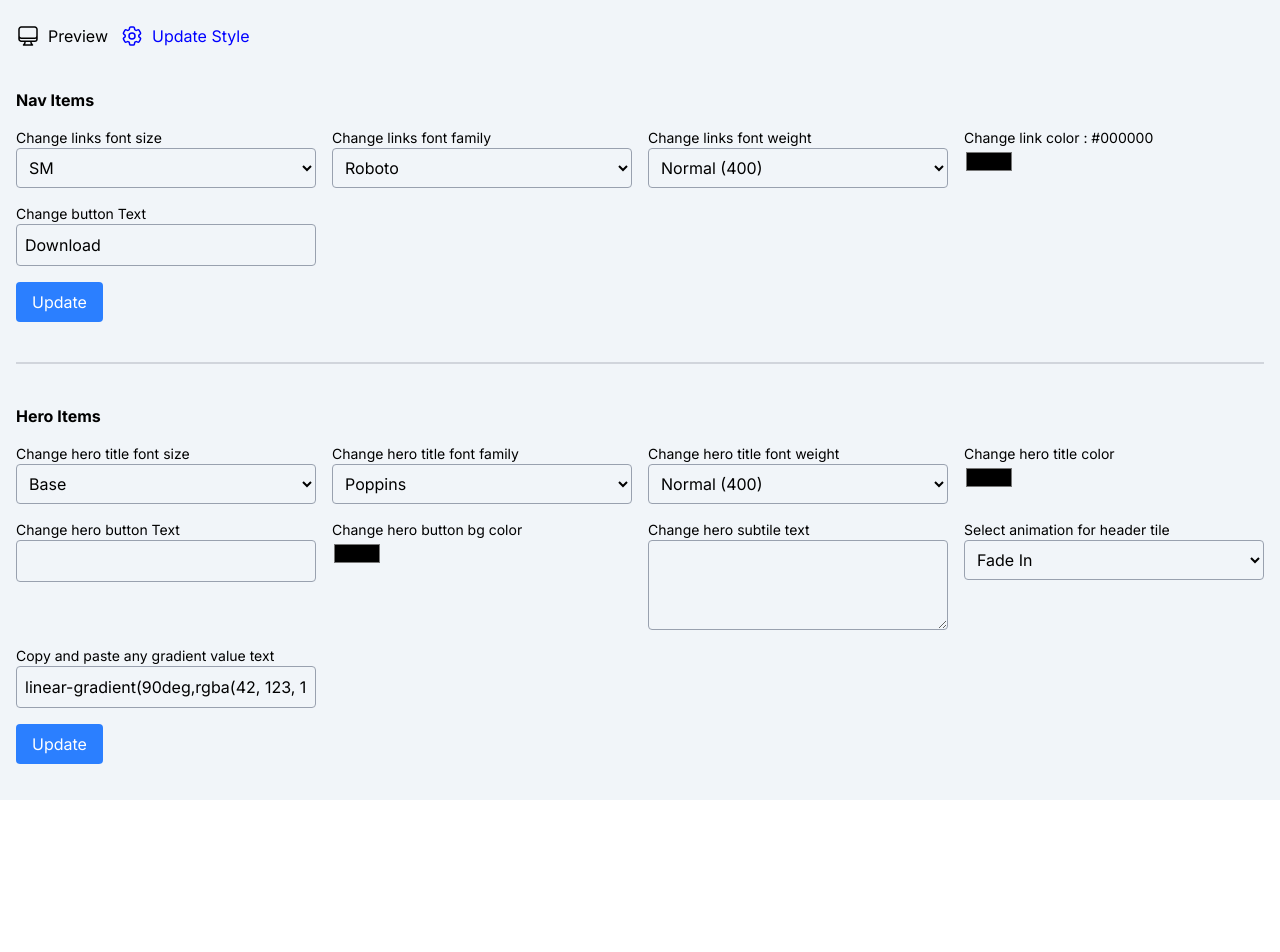
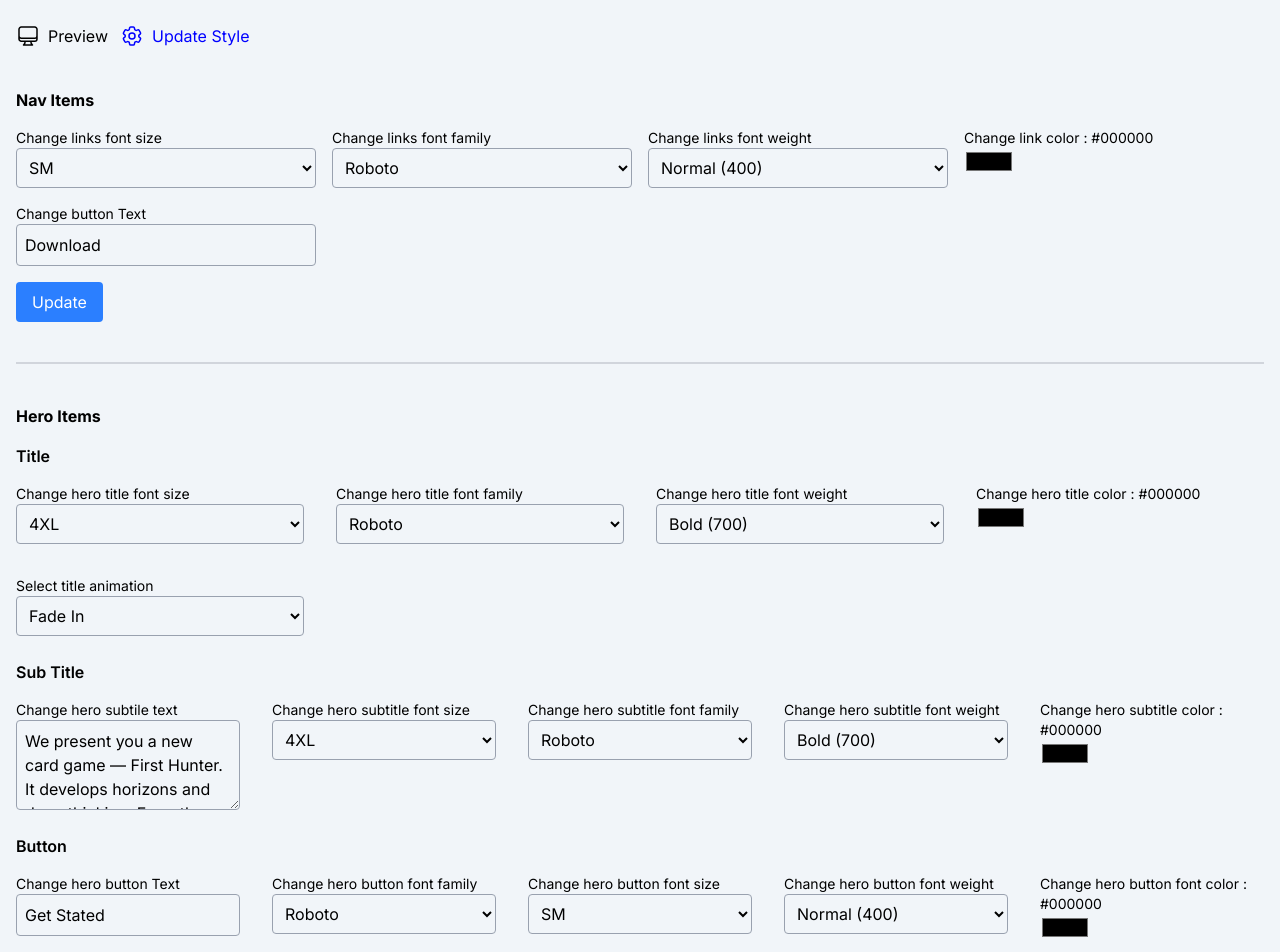
Before and after one commit to shuvo-me/react-headline-widget, a React (Vite) app: page /update-style in a window 1280 px wide. Shown: the top 952 px of the page. Before the commit the page ends 800 px from the top, so only its background shows below. Built offline with nearby package versions, Linux system fonts and the light colour scheme.

Commit message:
fix: updated content json for animation support

```diff
--- a/src/components/UpdateStyle.tsx
+++ b/src/components/UpdateStyle.tsx
@@ -17,7 +17,7 @@ const UpdateStyle = () => {
   }));
 
   const [heroStyles, setHeroStyles] = useState(() => ({
-    ...content.hero,
+    ...hero,
   }));
 
   const handleUpdateNavStyle = () => {
@@ -139,50 +139,301 @@ const UpdateStyle = () => {
 
       <section className="space-y-4">
         <h4 className="font-bold">Hero Items</h4>
-        <div className="grid grid-cols-1 sm:grid-cols-2 md:grid-cols-3 lg:grid-cols-4 gap-4">
+        <div className=" space-y-6">
+          <div className="space-y-4">
+            <h4 className=" font-semibold">Title</h4>
+            <div className="grid grid-cols-1 sm:grid-cols-2 md:grid-cols-3 lg:grid-cols-4 gap-8">
               <InputFontSize
+                value={heroStyles.title.classes.fontSize}
                 label="Change hero title font size"
                 id="hero-title-font-size"
-            onChange={() => {}}
+                onChange={(e) => {
+                  setHeroStyles((prevStyles) => ({
+                    ...prevStyles,
+                    title: {
+                      ...prevStyles.title,
+                      classes: {
+                        ...prevStyles.title.classes,
+                        fontSize: e.target.value,
+                      },
+                    },
+                  }));
+                }}
               />
               <InputFontFamily
+                value={heroStyles.title.classes.fontFamily}
                 label="Change hero title font family"
                 id="hero-title-font-family"
-            onChange={() => {}}
+                onChange={(e) => {
+                  setHeroStyles((prevStyles) => ({
+                    ...prevStyles,
+                    title: {
+                      ...prevStyles.title,
+                      classes: {
+                        ...prevStyles.title.classes,
+                        fontFamily: e.target.value,
+                      },
+                    },
+                  }));
+                }}
               />
               <InputFontWeight
+                value={heroStyles.title.classes.fontWeight}
                 label="Change hero title font weight"
                 id="hero-title-font-weight"
-            onChange={() => {}}
+                onChange={(e) => {
+                  setHeroStyles((prevStyles) => ({
+                    ...prevStyles,
+                    title: {
+                      ...prevStyles.title,
+                      classes: {
+                        ...prevStyles.title.classes,
+                        fontWeight: e.target.value,
+                      },
+                    },
+                  }));
+                }}
               />
               <Input
+                value={heroStyles.title.classes.fontColor}
                 type="color"
                 label="Change hero title color"
                 id="hero-title-color"
+                onChange={(e) => {
+                  setHeroStyles((prevStyles) => ({
+                    ...prevStyles,
+                    title: {
+                      ...prevStyles.title,
+                      classes: {
+                        ...prevStyles.title.classes,
+                        fontColor: e.target.value,
+                      },
+                    },
+                  }));
+                }}
+              />
+
+              <InputAnimation
+                id="header-title-animation"
+                label="Select title animation"
                 onChange={() => {}}
               />
+            </div>
+          </div>
+
+          <div className="space-y-4">
+            <h4 className=" font-semibold">Sub Title</h4>
+            <div className="grid grid-cols-1 sm:grid-cols-2 md:grid-cols-3 lg:grid-cols-4 xl:grid-cols-5 gap-8">
+              <TextArea
+                value={heroStyles.subtitle?.text}
+                label="Change hero subtile text"
+                onChange={(e) => {
+                  setHeroStyles((prevStyle) => ({
+                    ...prevStyle,
+                    subtitle: {
+                      ...prevStyle.subtitle,
+                      text: e.target.value,
+                    },
+                  }));
+                }}
+                id="hero-subtitle-text"
+              />
+
+              <InputFontSize
+                value={heroStyles.subtitle.classes.fontSize}
+                label="Change hero subtitle font size"
+                id="hero-subtitle-font-size"
+                onChange={(e) => {
+                  setHeroStyles((prevStyles) => ({
+                    ...prevStyles,
+                    subtitle: {
+                      ...prevStyles.subtitle,
+                      classes: {
+                        ...prevStyles.subtitle.classes,
+                        fontSize: e.target.value,
+                      },
+                    },
+                  }));
+                }}
+              />
+              <InputFontFamily
+                value={heroStyles.subtitle.classes.fontFamily}
+                label="Change hero subtitle font family"
+                id="hero-subtitle-font-family"
+                onChange={(e) => {
+                  setHeroStyles((prevStyles) => ({
+                    ...prevStyles,
+                    subtitle: {
+                      ...prevStyles.subtitle,
+                      classes: {
+                        ...prevStyles.subtitle.classes,
+                        fontFamily: e.target.value,
+                      },
+                    },
+                  }));
+                }}
+              />
+              <InputFontWeight
+                value={heroStyles.subtitle.classes.fontWeight}
+                label="Change hero subtitle font weight"
+                id="hero-subtitle-font-weight"
+                onChange={(e) => {
+                  setHeroStyles((prevStyles) => ({
+                    ...prevStyles,
+                    subtitle: {
+                      ...prevStyles.subtitle,
+                      classes: {
+                        ...prevStyles.subtitle.classes,
+                        fontWeight: e.target.value,
+                      },
+                    },
+                  }));
+                }}
+              />
               <Input
+                value={heroStyles.subtitle.classes.fontColor}
+                type="color"
+                label="Change hero subtitle color"
+                id="hero-subtitle-color"
+                onChange={(e) => {
+                  setHeroStyles((prevStyles) => ({
+                    ...prevStyles,
+                    subtitle: {
+                      ...prevStyles.subtitle,
+                      classes: {
+                        ...prevStyles.subtitle.classes,
+                        fontColor: e.target.value,
+                      },
+                    },
+                  }));
+                }}
+              />
+            </div>
+          </div>
+
+          <div className="space-y-4">
+            <h4 className=" font-semibold">Button</h4>
+            <div className="grid grid-cols-1 sm:grid-cols-2 md:grid-cols-3 lg:grid-cols-4 xl:grid-cols-5 gap-8">
+              <Input
+                value={heroStyles.button.title}
                 type="text"
                 label="Change hero button Text"
-            id="nav-button"
-            onChange={() => {}}
+                id="hero-button-text"
+                onChange={(e) => {
+                  setHeroStyles((prevStyles) => ({
+                    ...prevStyles,
+                    button: {
+                      ...prevStyles.button,
+                      title: e.target.value,
+                    },
+                  }));
+                }}
+              />
+              <InputFontFamily
+                value={heroStyles.button.classes.fontFamily}
+                label="Change hero button font family"
+                id="hero-button-font-family"
+                onChange={(e) => {
+                  setHeroStyles((prevStyles) => ({
+                    ...prevStyles,
+                    button: {
+                      ...prevStyles.button,
+                      classes: {
+                        ...prevStyles.button.classes,
+                        fontFamily: e.target.value,
+                      },
+                    },
+                  }));
+                }}
+              />
+              <InputFontSize
+                value={heroStyles.button.classes.fontSize}
+                label="Change hero button font size"
+                id="hero-button-font-size"
+                onChange={(e) => {
+                  setHeroStyles((prevStyles) => ({
+                    ...prevStyles,
+                    button: {
+                      ...prevStyles.button,
+                      classes: {
+                        ...prevStyles.button.classes,
+                        fontSize: e.target.value,
+                      },
+                    },
+                  }));
+                }}
+              />
+              <InputFontWeight
+                value={heroStyles.button.classes.fontWeight}
+                label="Change hero button font weight"
+                id="hero-button-font-weight"
+                onChange={(e) => {
+                  setHeroStyles((prevStyles) => ({
+                    ...prevStyles,
+                    button: {
+                      ...prevStyles.button,
+                      classes: {
+                        ...prevStyles.button.classes,
+                        fontWeight: e.target.value,
+                      },
+                    },
+                  }));
+                }}
               />
               <Input
+                value={heroStyles.button.classes.fontColor}
+                type="color"
+                label="Change hero button font color"
+                id="hero-button-font-color"
+                onChange={(e) => {
+                  setHeroStyles((prevStyles) => ({
+                    ...prevStyles,
+                    button: {
+                      ...prevStyles.button,
+                      classes: {
+                        ...prevStyles.button.classes,
+                        fontColor: e.target.value,
+                      },
+                    },
+                  }));
+                }}
+              />
+              <Input
+                value={heroStyles.button.href}
+                type="text"
+                label="Change hero button link"
+                id="hero-button-link"
+                onChange={(e) => {
+                  setHeroStyles((prevStyles) => ({
+                    ...prevStyles,
+                    button: {
+                      ...prevStyles.button,
+                      href: e.target.value,
+                    },
+                  }));
+                }}
+              />
+              <Input
+                value={heroStyles.button.classes.bgColor}
                 type="color"
                 label="Change hero button bg color"
-            id="nav-button"
-            onChange={() => {}}
+                id="hero-button"
+                onChange={(e) => {
+                  setHeroStyles((prevStyles) => ({
+                    ...prevStyles,
+                    button: {
+                      ...prevStyles.button,
+                      classes: {
+                        ...prevStyles.button.classes,
+                        bgColor: e.target.value,
+                      },
+                    },
+                  }));
+                }}
               />
-          <TextArea
-            label="Change hero subtile text"
-            onChange={() => {}}
-            id="hero-subtitle-text"
-          />
-          <InputAnimation
-            id="header-title-animation"
-            label="Select animation for header tile"
-            onChange={() => {}}
-          />
+            </div>
+          </div>
+
           <Input
             value={heroStyles.bgGradient.style.background}
             type="text"
--- a/src/utils/content.ts
+++ b/src/utils/content.ts
@@ -5,17 +5,48 @@ export default {
   hero: {
     title: {
       text: "New card game",
-      class: "",
+      classes: {
+        fontFamily: "font-roboto",
+        fontSize: "text-4xl",
+        fontWeight: "font-bold",
+        fontColor: "#000000",
+      },
+      animation: {
+        class: "fade-in",
+      },
     },
-    subtitle: `We present you a new card game — First Hunter. It develops horizons and deep thinking. From the age of 8`,
+    subtitle: {
+      text: `We present you a new card game — First Hunter. It develops horizons and deep thinking. From the age of 8`,
+      classes: {
+        fontFamily: "font-roboto",
+        fontSize: "text-4xl",
+        fontWeight: "font-bold",
+        fontColor: "#000000",
+      },
+      animation: {
+        class: "fade-in",
+      },
+    },
     button: {
       title: "Get Stated",
       href: "#get-started",
-      class: "",
+      classes: {
+        fontFamily: "font-roboto",
+        fontSize: "text-sm",
+        fontWeight: "font-normal",
+        fontColor: "#000000",
+        bgColor: "#FFFFFF",
+      },
+      animation: {
+        class: "fade-in",
+      },
     },
     image: {
       src: heroImage,
       alt: "hero-image",
+      animation: {
+        class: "zoom-in",
+      },
     },
     bgGradient: {
       style: {
```
Lines whose indentation alone changed are shown as unchanged.
